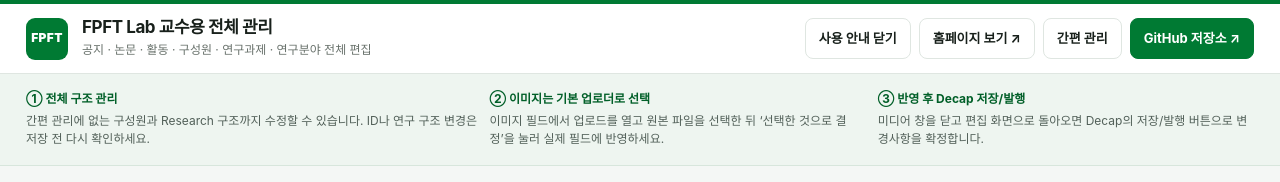
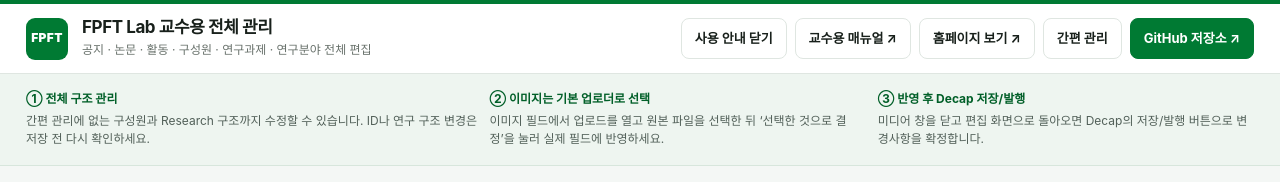
Before and after one commit to CNU-FPFT-Lab/cnu-fpft-lab.github.io, a plain HTML site: page manage/index.html in a window 1280 px wide. Drawn offline with Linux system fonts and the light colour scheme.

Commit message:
Link professor CMS manual

```diff
--- a/manage/index.html
+++ b/manage/index.html
@@ -28,6 +28,7 @@
       </div>
       <div class="fpft-adminactions">
         <button id="fpft-help-toggle" type="button" aria-expanded="true">사용 안내 닫기</button>
+        <a href="/manuals/professor.html" target="_blank" rel="noopener">교수용 매뉴얼 ↗</a>
         <a href="/" target="_blank" rel="noopener">홈페이지 보기 ↗</a>
         <a href="/admin/">간편 관리</a>
         <a class="is-primary" href="https://github.com/CNU-FPFT-Lab/cnu-fpft-lab.github.io" target="_blank" rel="noopener">GitHub 저장소 ↗</a>
```
